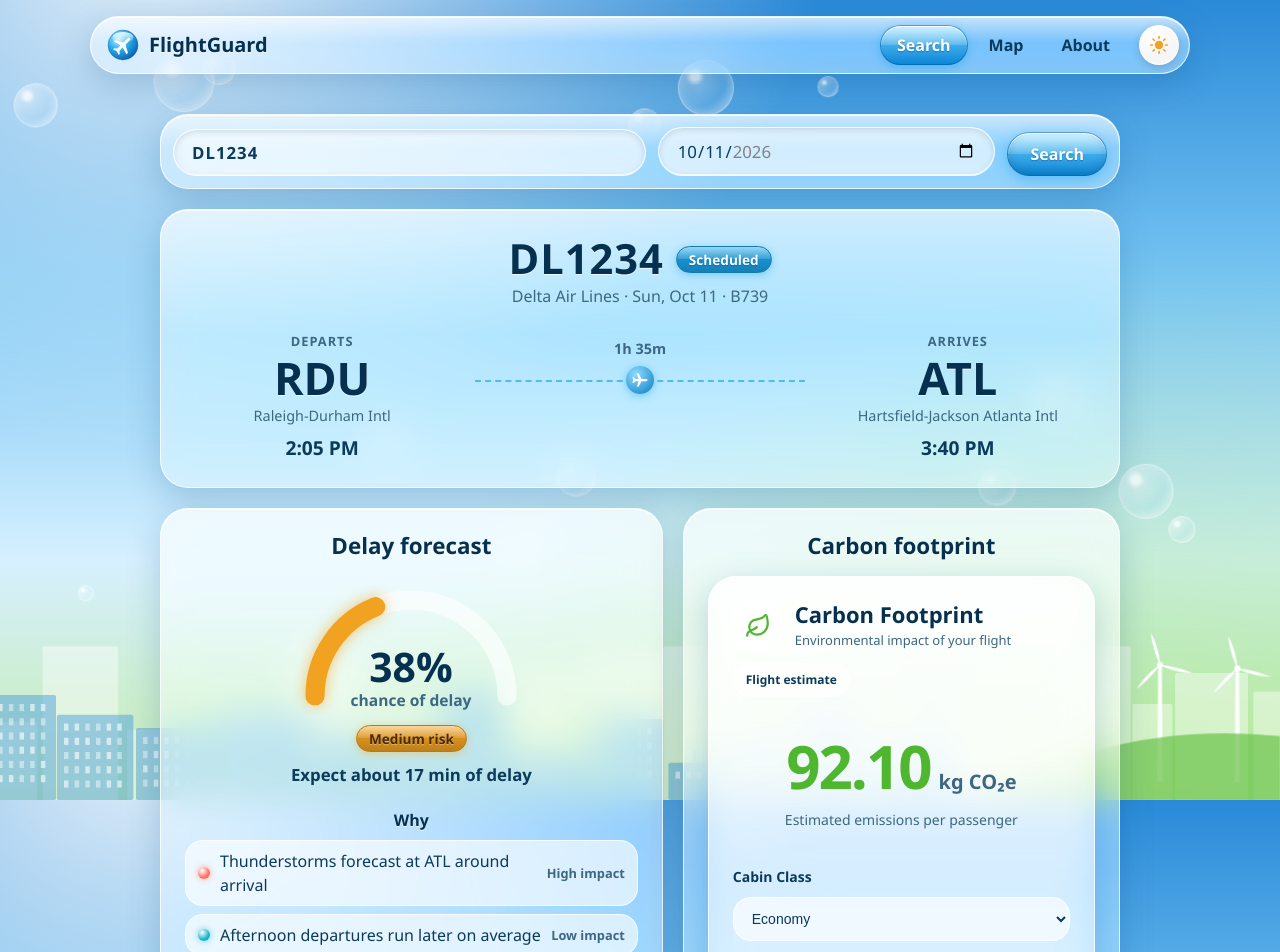
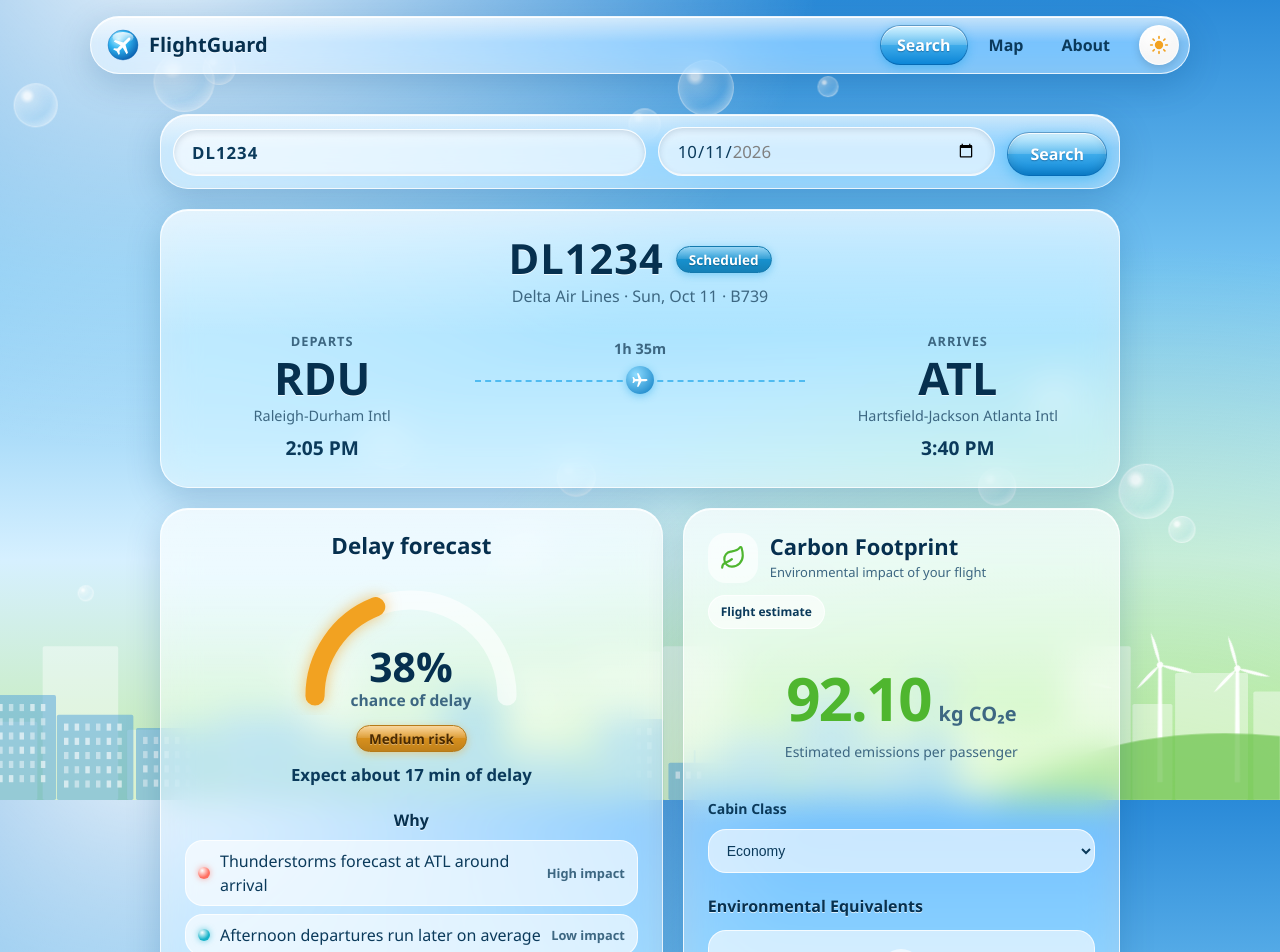
Before and after one commit to rmash0/FlightGuard, a React (Vite) app in the folder frontend/: page /flight/DL1234/2026-10-11 in a window 1280 px wide. Shown: the top 952 px of the page. Built offline with nearby package versions, Linux system fonts and the light colour scheme.

Commit message:
fix(search): let emissions card own its panel on the results page

```diff
--- a/frontend/src/pages/ResultsPage.tsx
+++ b/frontend/src/pages/ResultsPage.tsx
@@ -113,11 +113,8 @@
           )}
         </GlassPanel>
 
-        {/* EmissionsCard (Role D) renders its content only; this panel and heading wrap it. */}
-        <GlassPanel as="section" className="results-panel" aria-labelledby="eco-title">
-          <h2 id="eco-title">Carbon footprint</h2>
-          <EmissionsCard emissions={emissions} />
-        </GlassPanel>
+        {/* EmissionsCard (Role D) renders its own GlassPanel and heading, including the null state. */}
+        <EmissionsCard emissions={emissions} />
       </div>
     </>
   );
```
Also changed, not shown: 1 other file (tests, documents, lock files or other folders).
